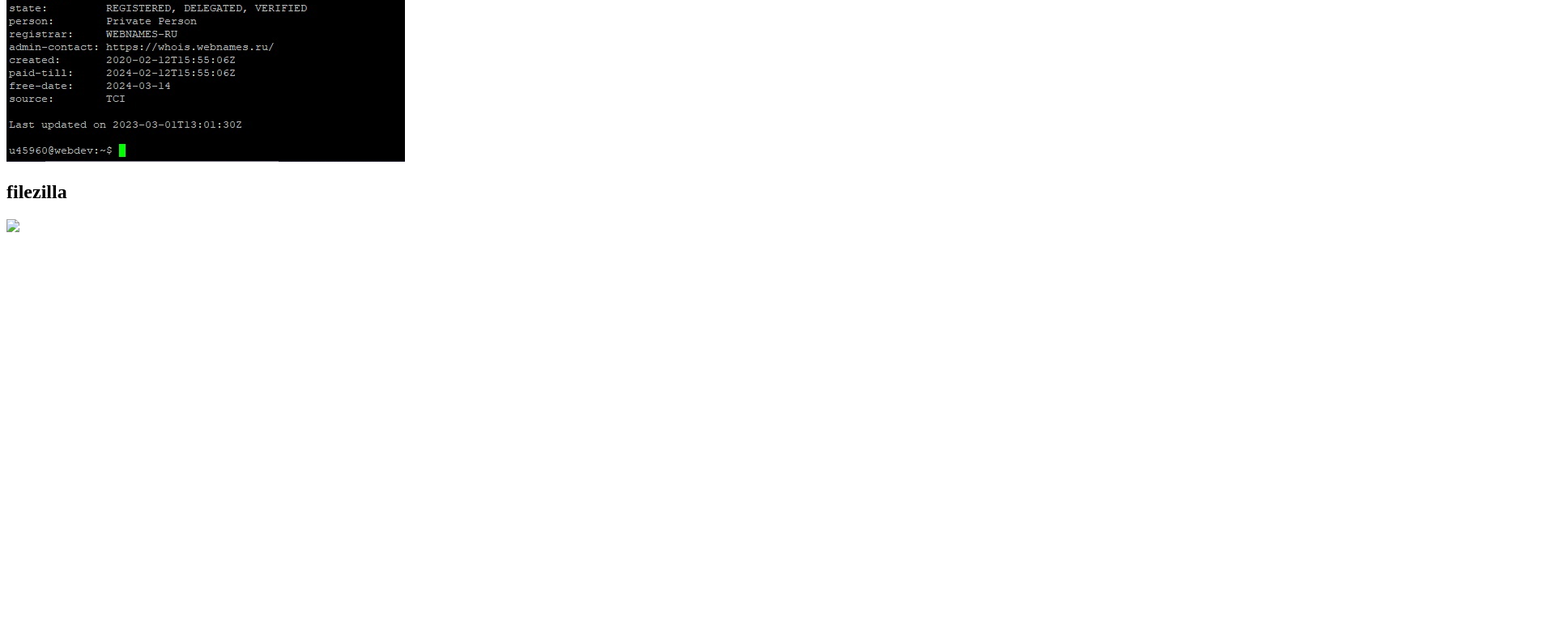
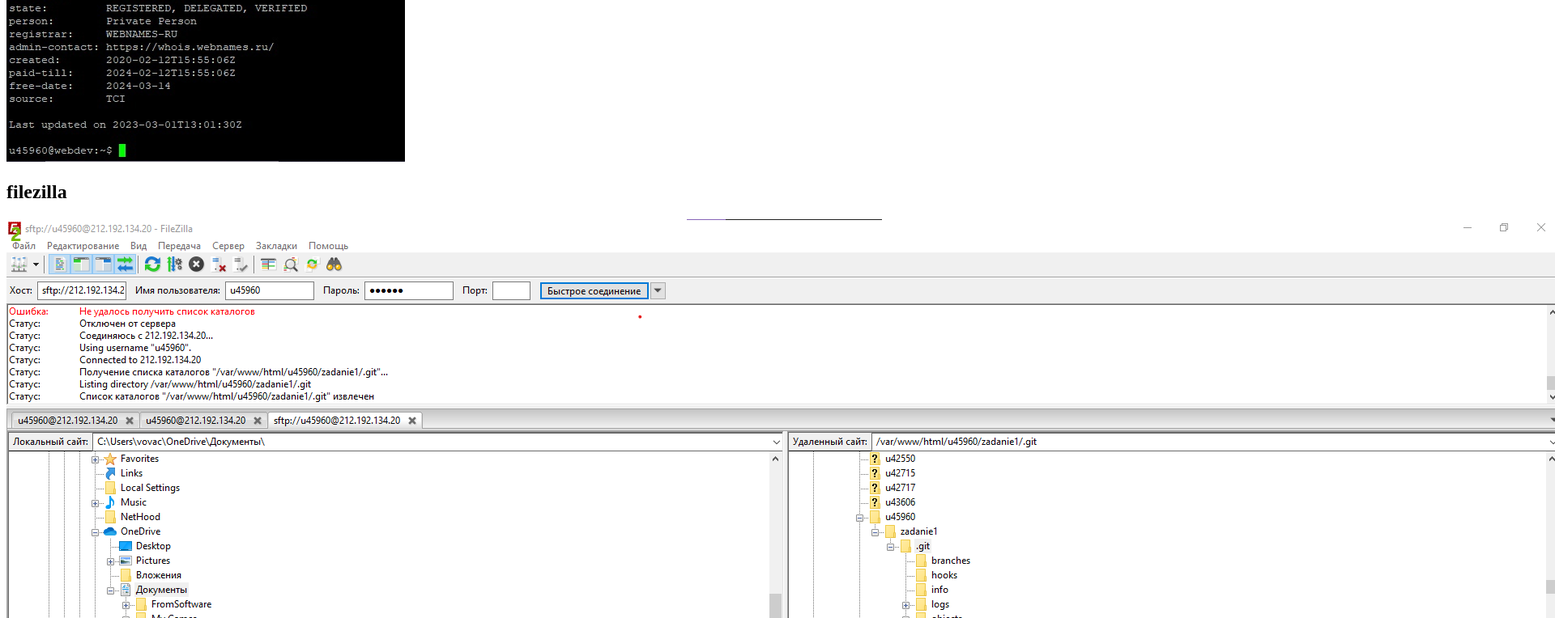
Before and after one commit to amomAA/zadanie1, a plain HTML site: page index.html in a window 1280 px wide. Shown: the part 1272-2036 px from the top of the page at 81% size, 1920 px wide, since content can reach past the window. Before the commit the page ends 1571 px from the top, so only its background shows below. Drawn offline with Linux system fonts and the light colour scheme.

Commit message:
Update index.html

```diff
--- a/index.html
+++ b/index.html
@@ -14,6 +14,6 @@
     <h2>whois</h2>
     <img src="whois.jpeg">
     <h2>filezilla</h2>
-    <img src="filezilla.jpg">
+    <img src="filezilla.png">
 </body>
 </html>
```
